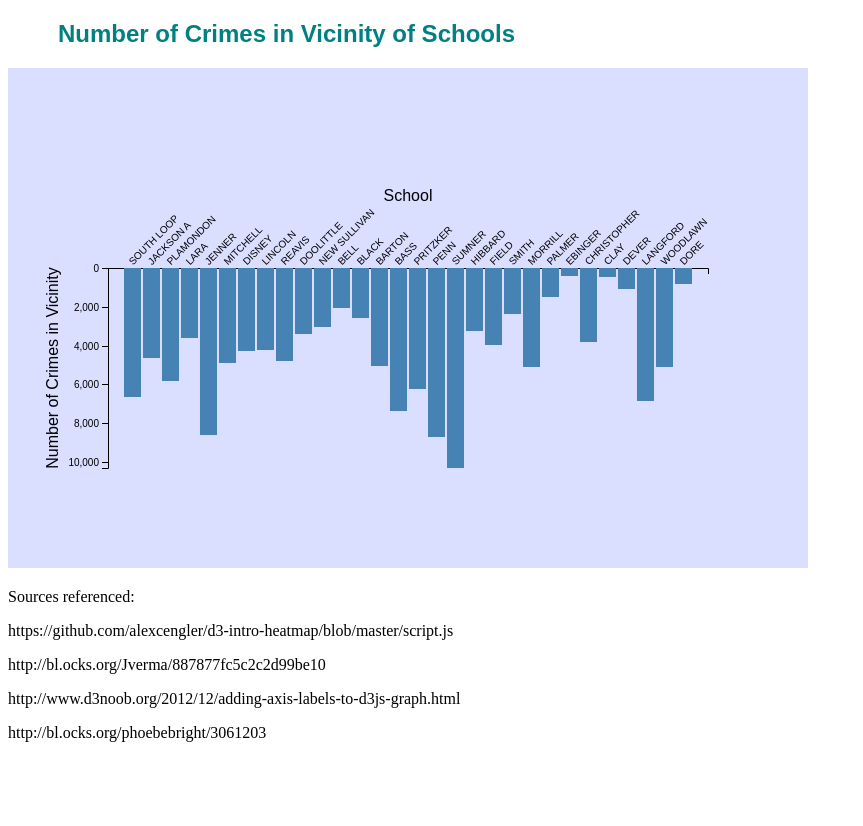
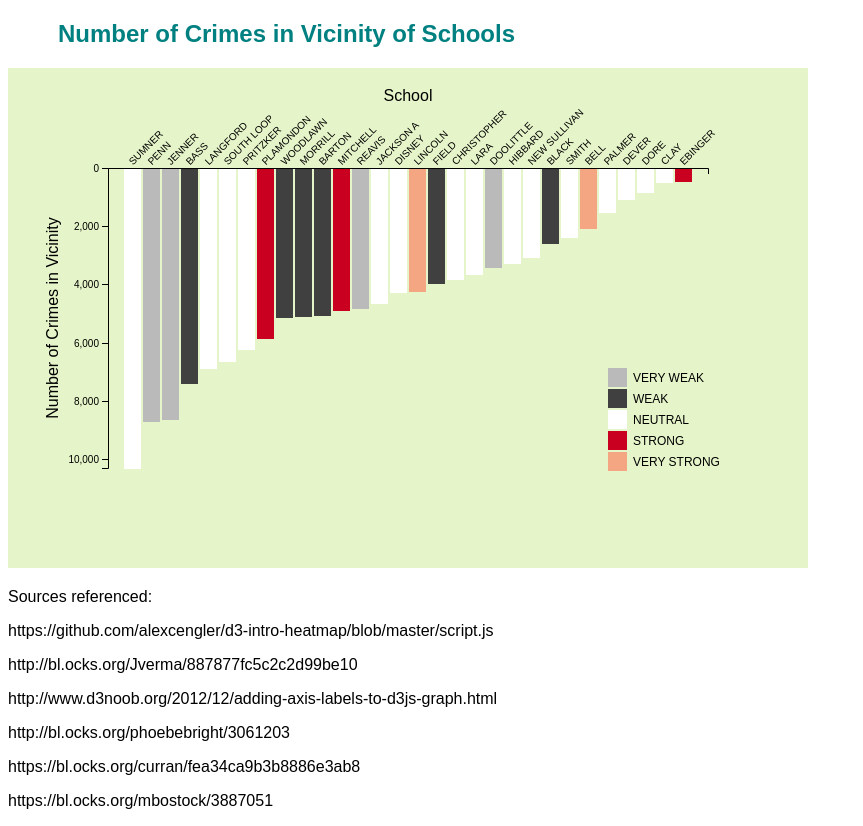
Before and after one commit to joan-wang/cps_d3, a plain HTML site: page index.html in a window 1280 px wide. Shown: the whole page, without its empty margins (0-863 px from the left). Before the commit the page ends 800 px from the top, so only its background shows below. Drawn offline with Linux system fonts and the light colour scheme.

Commit message:
legend done but colors out of order

```diff
--- a/index.html
+++ b/index.html
@@ -7,10 +7,10 @@
   <title> Bar Chart </title>
 
   <style>
-  	h2 { text-indent: 50px; color: teal; font-family: sans-serif;}
-  	svg { background-color: #DADFFF;}
-  	.bar { fill: steelblue; }
-    .axis-label {font-family: sans-serif;}
+    * { font-family: sans-serif;}
+  	h2 { text-indent: 50px; color: teal;}
+  	svg { background-color: #e6f5c9;}
+  	.legend { font-size: 5;}
   </style>
 
 </head>
@@ -24,10 +24,12 @@
 	<p> http://bl.ocks.org/Jverma/887877fc5c2c2d99be10 </p>
   <p> http://www.d3noob.org/2012/12/adding-axis-labels-to-d3js-graph.html </p>
   <p> http://bl.ocks.org/phoebebright/3061203 </p>
+  <p> https://bl.ocks.org/curran/fea34ca9b3b8886e3ab8 </p>
+  <p> https://bl.ocks.org/mbostock/3887051 </p>
 <script>
 
 	// Set Spacing Guidelines
-	var margin = {top: 200, right: 100, bottom: 100, left: 100}
+	var margin = {top: 100, right: 100, bottom: 100, left: 100}
 	var width = 800 - margin.left - margin.right;
 	var height = 500 - margin.top - margin.bottom;
 
@@ -43,29 +45,35 @@
 
   // Define scales
 	var x = d3.scaleBand().rangeRound([0, width]).padding(0.1),
-		  y = d3.scaleLinear().rangeRound([0, height]).nice();
+		  y = d3.scaleLinear().rangeRound([0, height]).nice(),
+      colorScale = d3.scaleOrdinal()
+        .domain(['NEUTRAL', 'STRONG', 'VERY STRONG', 'VERY WEAK', 'WEAK'])
+        .range(['#ffffff', '#bababa', '#404040', '#ca0020','#f4a582']);
 
 d3.json("d3_data.json", function(error, data) {
 
 	data.forEach(function(d) {
 		d.shortName = d.Short_Name
 		d.numCrimes = +d.num_crimes
+    d.safety = d.School_Survey_Safety
 		console.log(d)
 	});
 
 	if(error) {
     	console.log(error);
   	} else {
+      // Sort data by numCrimes
+      data.sort(function(a,b) { return b.numCrimes - a.numCrimes; })
     	createBarchart(data);
   	};
 });
 
 
-function createBarchart(d) {
+function createBarchart(data) {
   // Set scales
-  x.domain(d.map(function(d) { return d.shortName; }));
-  y.domain([0, d3.max(d, function(d) { return d.numCrimes; })]);
-
+  x.domain(data.map(function(d) { return d.shortName; }));
+  y.domain([0, d3.max(data, function(d) { return d.numCrimes; })]);
+  colorScale.domain(data.map(function(d) { return d.safety; }));
 
 	// Set axes
 	g.append('g')
@@ -81,7 +89,7 @@ function createBarchart(d) {
   // Label axes
   g.append('text')
     .attr('class', 'axis-label')
-    .attr("transform", "translate(" + (width/2) + " ," + (-margin.top/3) + ")")
+    .attr("transform", "translate(" + (width/2) + " ," + (-margin.top/1.5) + ")")
     .attr('text-anchor', 'middle')
     .text('School');
 
@@ -100,12 +108,38 @@ function createBarchart(d) {
 
   // Draw bars
 	g.selectAll(".bar")
-  	.data(d)
+  	.data(data)
   	.enter().append("rect")
     	.attr("class", "bar")
     	.attr("x", function(d) { return x(d.shortName); })
-    	.attr("y", 0)
+    	.attr("y", 1)
       .attr("width", x.bandwidth())
       .attr("height", function(d) { return y(d.numCrimes); })
+      //.attr("fill", 'teal');
+      .attr("fill", function(d) { return colorScale(d.safety); });
+
+  // Draw legend
+  legend = ['VERY WEAK', 'WEAK', 'NEUTRAL', 'STRONG', 'VERY STRONG']
+  legendColor = ['#ffffff', '#bababa', '#404040', '#ca0020','#f4a582',]
+
+  var legend = g.append('g')
+    .attr('font-size', 12)
+    .selectAll('g')
+    .data(legend)
+    .enter().append('g')
+    .attr("transform", function(d, i) { return "translate(" + (width - margin.right) + ',' + (i * 21 + height - margin.bottom) + ")"; });
+
+  legend.append("rect")
+      //.attr("x", width - margin.right)
+      .attr("width", 19)
+      .attr("height", 19)
+      .attr("fill", colorScale);
+
+  legend.append("text")
+      .attr("x", 25)
+      .attr("y", 9.5)
+      .attr("dy", "0.4em")
+      .text(function(d) { return d; });
+
 };
 </script>
```
